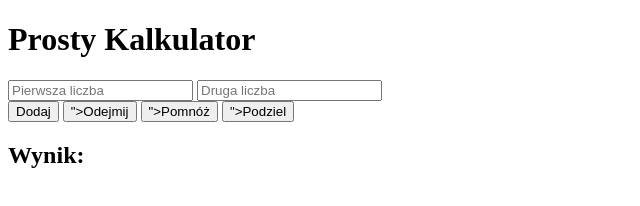
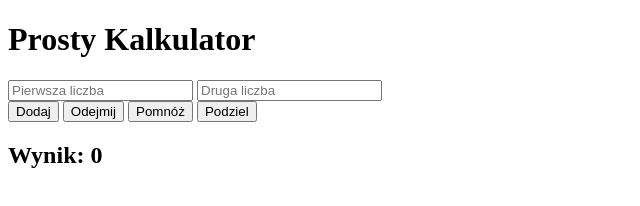
Before and after one commit to technikum5/kalkulator-matuszak47, a plain HTML site: page index.html in a window 1280 px wide. Shown: the whole page, without its empty margins (0-640 px from the left). Drawn offline with Linux system fonts and the light colour scheme.

Commit message:
Update index.html

```diff
--- a/index.html
+++ b/index.html
@@ -10,12 +10,12 @@
         <input type="number" id="number1" placeholder="Pierwsza liczba" required>
         <input type="number" id="number2" placeholder="Druga liczba" required>
         <br>
-        <button ............................>Dodaj</button>
-        <button ............................>">Odejmij</button>
-        <button ............................>">Pomnóż</button>
-        <button ............................>">Podziel</button>
+        <button type="button" onclick="calculate('add')">Dodaj</button>
+        <button type="button" onclick="calculate('subtract')">Odejmij</button>
+        <button type="button" onclick="calculate('multiply')">Pomnóż</button>
+        <button type="button" onclick="calculate('divide')">Podziel</button>
     </form>
-    <h2>Wynik: <span id="result"></span></h2>
+    <h2>Wynik: <span id="result">0</span></h2>
 
     <script src="script.js"></script>
 </body>
```
